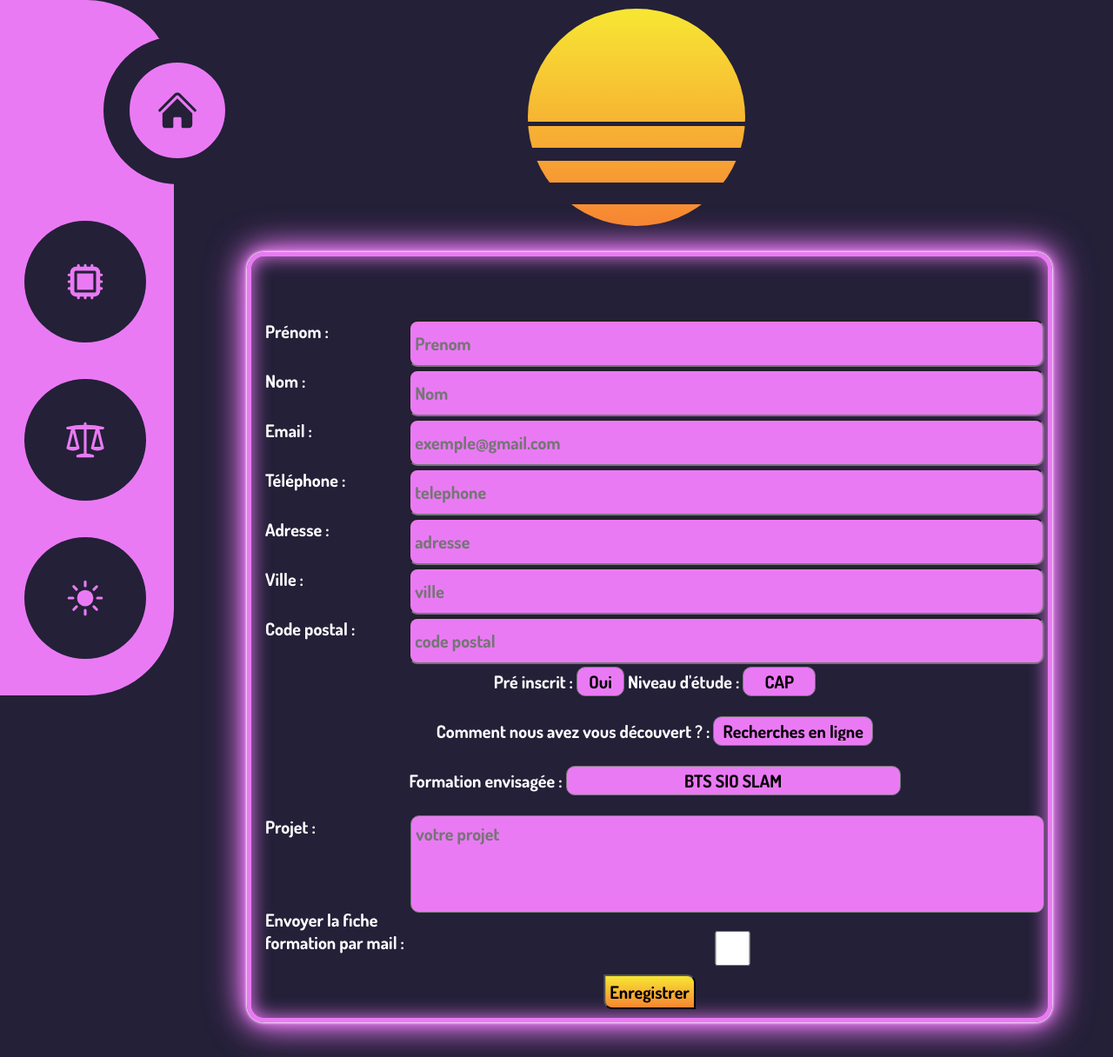
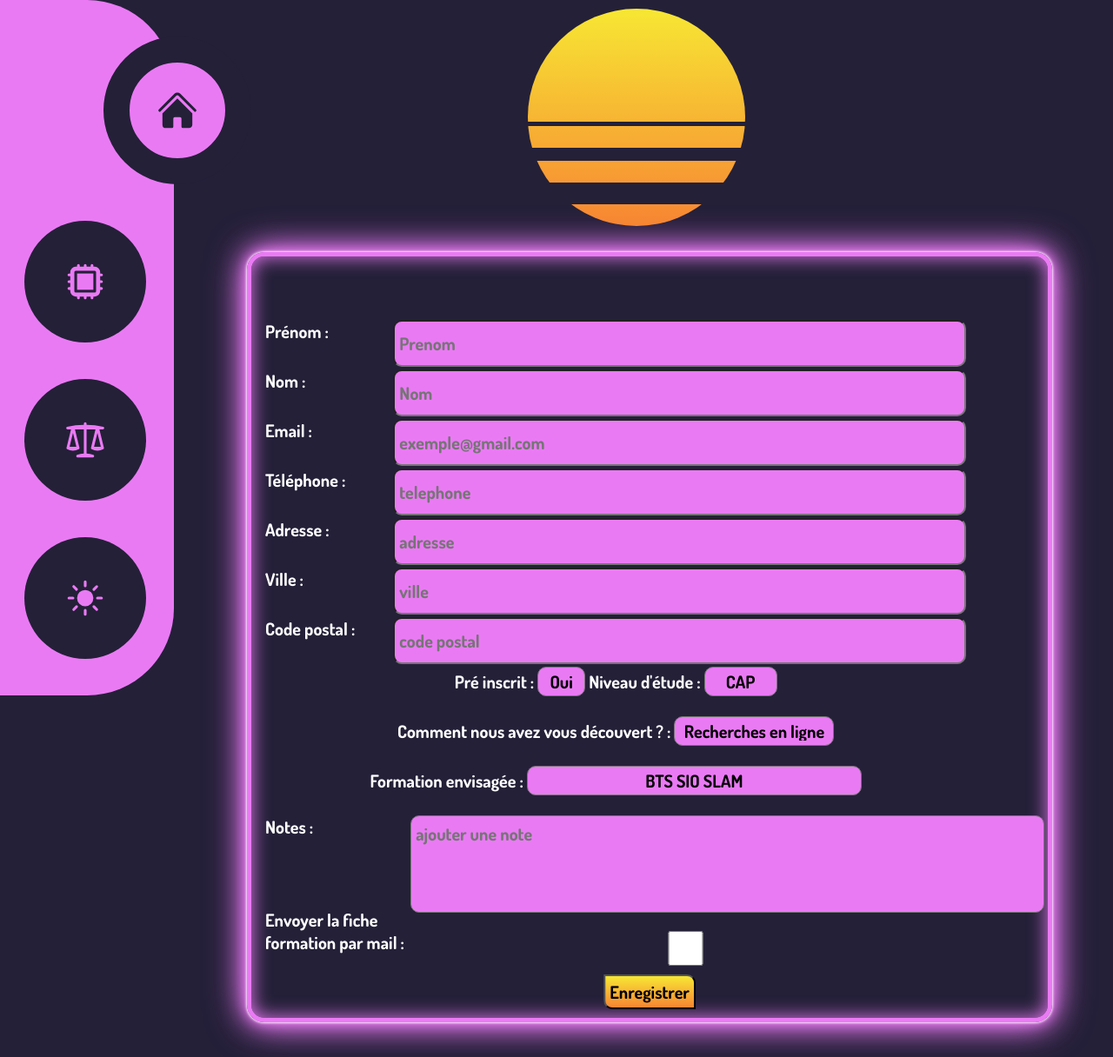
Before and after one commit to Tfoucher5/JPO, a PHP site: page /Home.php in a window 1280 px wide. Shown: the whole page at 87% size. Run offline with PHP 8.4, Linux system fonts and the light colour scheme.

Commit message:
home update

```diff
--- a/Home.php
+++ b/Home.php
@@ -209,8 +209,8 @@ if (isset($_POST['soumettre'])) {
         </select>
 </div>
     <div class="label_box_projet">
-                <label for="projet">Projet : </label>
-                <textarea type="text" name="projet" id="projet" placeholder="votre projet" required ></textarea>
+                <label for="projet">Notes : </label>
+                <textarea type="text" name="projet" id="projet" placeholder="ajouter une note" required ></textarea>
 </div>
     <div class="label_box">
                 <label for="send_mail">Envoyer la fiche formation par mail : </label>
--- a/modification.php
+++ b/modification.php
@@ -216,7 +216,7 @@ if (isset($_GET['id'])) {
         </select>
 </div>
     <div class="label_box_projet">
-                <label for="projet">Projet : </label>
+                <label for="projet">Notes : </label>
                 <textarea type="text" name="projet" id="projet" value="<?php echo $projet; ?>" required ></textarea>
 </div>
         <input type="submit" name="soumettre" onclick="myFunction()" value="modifier" />
--- a/stylenuit.css
+++ b/stylenuit.css
@@ -165,7 +165,7 @@ h1{
     color:white;
     padding:1px;
     font-size: 20px;
-    width:100%;
+    width:90%;
     margin: 5px;
     height: 50px;
   }
```
